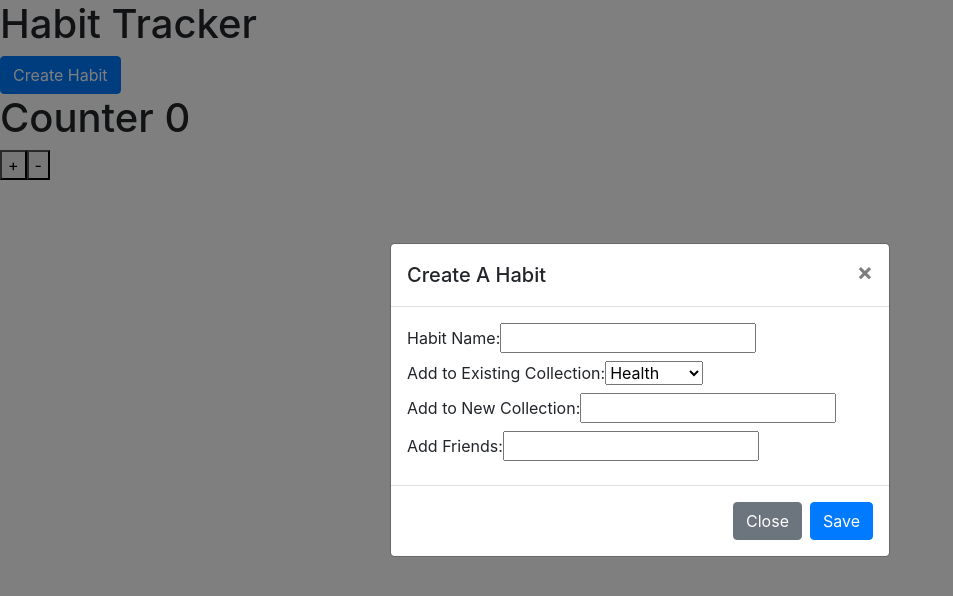
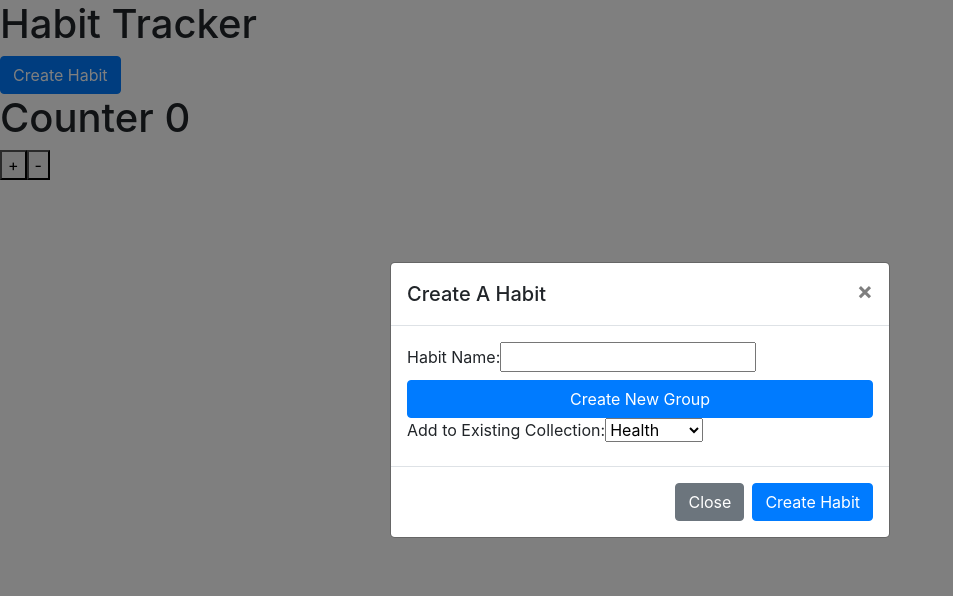
Before and after one commit to lvmanchikanti/Habit-Tracker-FE, a React (Create React App) app: page / in a window 1280 px wide. Both pictures are taken after a click on the button "Create Habit". Shown: the top 596 px of the page, without its empty margins (0-953 px from the left). Built offline with nearby package versions, Linux system fonts and the light colour scheme.

Commit message:
Edit form to toggle for Create New Group

```diff
--- /dev/null
+++ b/src/components/CreateGroup/CreateGroup.js
@@ -0,0 +1,22 @@
+import React from "react";
+import { Button } from "reactstrap";
+
+const CreateGroup = ({ onClick }) => {
+  return (
+    <React.Fragment>
+      <label>
+        Add to New Collection:
+        <input type="text" name="newCollectionName" />
+      </label>
+      <label>
+        Add Friends:
+        <input type="text" name="friendName" />
+      </label>
+      <Button color="primary" type="button" onClick={onClick}>
+        Create Group
+      </Button>
+    </React.Fragment>
+  );
+};
+
+export default CreateGroup;
--- /dev/null
+++ b/src/components/CreateGroup/index.js
@@ -0,0 +1 @@
+export { default } from "./CreateGroup.js";
--- a/src/components/CreateHabit/CreateHabit.js
+++ b/src/components/CreateHabit/CreateHabit.js
@@ -1,8 +1,10 @@
 import React, { useState } from "react";
-import { Button, Modal } from "reactstrap";
+import { Button, Modal, Collapse } from "reactstrap";
+import CreateGroup from "../CreateGroup";
 
 const CreateHabit = () => {
   const [modalOpen, setModalOpen] = useState(false);
+  const [toggleCreateGroup, setToggleCreateGroup] = useState(false);
 
   const userCollections = [
     "Health",
@@ -42,6 +44,13 @@ const CreateHabit = () => {
               Habit Name:
               <input type="text" name="habitName" />
             </label>
+            <Button
+              color="primary"
+              onClick={() => setToggleCreateGroup(!toggleCreateGroup)}
+            >
+              {toggleCreateGroup ? "Cancel" : "Create New Group"}
+            </Button>
+            {!toggleCreateGroup && (
               <label>
                 Add to Existing Collection:
                 <select>
@@ -50,14 +59,12 @@ const CreateHabit = () => {
                   })}
                 </select>
               </label>
-            <label>
-              Add to New Collection:
-              <input type="text" name="newCollectionName" />
-            </label>
-            <label>
-              Add Friends:
-              <input type="text" name="friendName" />
-            </label>
+            )}
+            {toggleCreateGroup && (
+              <CreateGroup
+                onClick={() => setToggleCreateGroup(!toggleCreateGroup)}
+              />
+            )}
           </form>
         </div>
         <div className="modal-footer">
@@ -70,7 +77,7 @@ const CreateHabit = () => {
             Close
           </Button>
           <Button color="primary" type="button">
-            Save
+            Create Habit
           </Button>
         </div>
       </Modal>
```
Lines whose indentation alone changed are shown as unchanged.
